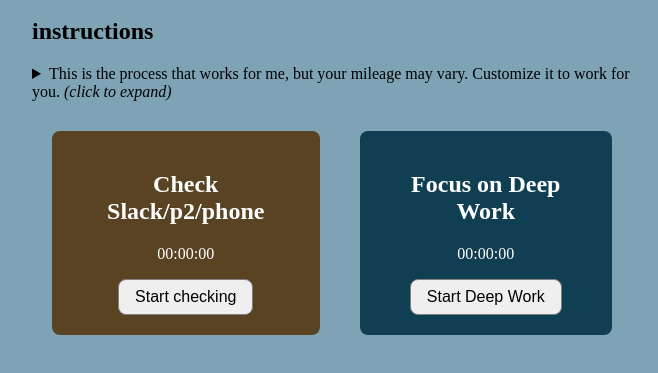
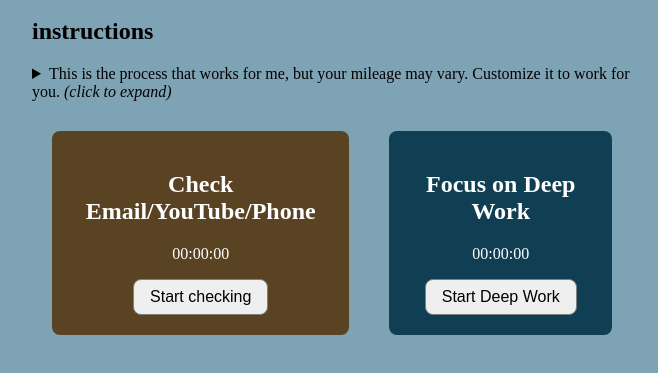
Before and after one commit to amarwh/amarwh.github.io, a plain HTML site: page index.html in a window 1280 px wide. Shown: the part 197-570 px from the top of the page, without its empty margins (308-966 px from the left). Drawn offline with Linux system fonts and the light colour scheme.

Commit message:
Updating index.html

```diff
--- a/index.html
+++ b/index.html
@@ -79,7 +79,7 @@ low priority:
 
 	<div id="timers-container">
 		<div id="shallow-work-container" class="container">
-			<h2>Check Slack/p2/phone</h2>
+			<h2>Check Email/YouTube/Phone</h2>
 
 			<p class="elapsed-time" data-timer-id="checking">
 				00:00:00
```
